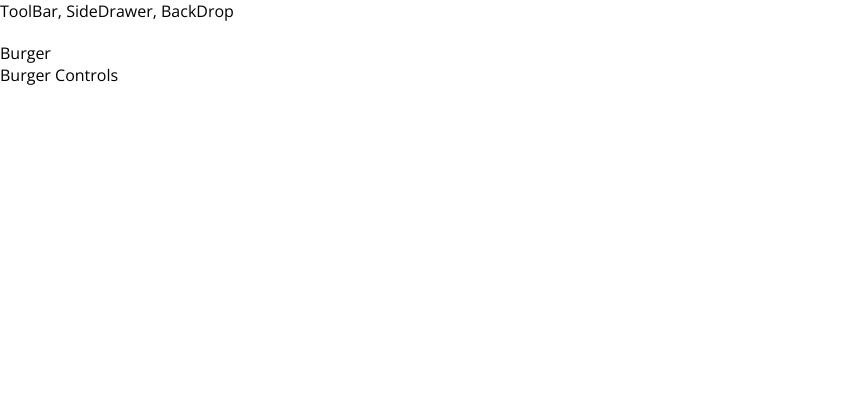
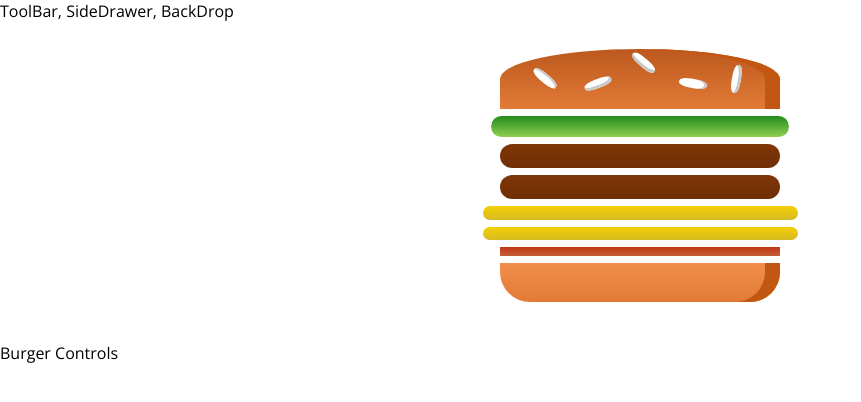
Before and after one commit to Santhosh-Umapathi/React-Burger-Builder, a React app: page / in a window 1280 px wide. Shown: the top 402 px of the page, without its empty margins (0-861 px from the left). Built offline with nearby package versions, Linux system fonts and the light colour scheme.

Commit message:
Dynamic Ingredients added to burgers

```diff
--- a/src/components/Burgers/BurgerIngredients/BurgerIngredients.js
+++ b/src/components/Burgers/BurgerIngredients/BurgerIngredients.js
@@ -1,13 +1,18 @@
-import React from 'react'
+import PropTypes from 'prop-types';
+import React, { Component } from 'react'
 
-import classes from './BurgerIngrdients.css'
 
-const BurgerIngredients = (props) =>
+
+import classes from './BurgerIngredients.css'
+
+class BurgerIngredients extends Component
 {
 
+	render()
+	{
 		let ingredient = null;
 
-	switch (props.type) {
+			switch (this.props.type) {
 				case "bread-bottom":
 					ingredient = <div className = {classes.BreadBottom}></div>
 					break;
@@ -38,8 +43,13 @@ const BurgerIngredients = (props) =>
 				default:
 					break;
 			}
+			return ingredient;
+	}
+}
 
-	return ingredient;
+//Setting props type and required to use
+BurgerIngredients.propTypes = {
+	type: PropTypes.string.isRequired
 }
 
 export default BurgerIngredients;
--- /dev/null
+++ b/src/components/Burgers/Burgers.css
@@ -0,0 +1,40 @@
+.burger
+{
+	width: 100%;
+	height: 250px;
+	margin: auto;
+	text-align: center;
+	font-size: 1.2rem;
+	font-weight: bold;
+	overflow: scroll;
+}
+
+/* Smaller */
+@media (min-width: 1000px) and (min-height: 700px)
+{
+	.burger
+	{
+		width: 700px;
+		height: 600px;
+	}
+}
+
+/* More Smaller */
+@media (min-width: 500px) and (min-height: 401px)
+{
+	.burger
+	{
+		width: 450px;
+		height: 400px;
+	}
+}
+
+/* Portrait Smaller */
+@media (min-width: 500px) and (min-height: 400px)
+{
+	.burger
+	{
+		width: 350px;
+		height: 300px;
+	}
+}
--- a/src/components/Burgers/Burgers.js
+++ b/src/components/Burgers/Burgers.js
@@ -0,0 +1,42 @@
+import React from 'react'
+import BurgerIngredients from './BurgerIngredients/BurgerIngredients'
+import classes from './Burgers.css'
+
+
+
+const Burgers = (props) =>
+{
+
+	const ingredients = props.ingredients
+
+	//Creating Array with keys as type and values and no.of ingredients
+	const newIngredients = Object.keys(ingredients)
+		.map(item =>
+		{
+			return [...Array(ingredients[item])]
+				.map((_, index) =>
+				{
+					return <BurgerIngredients key={item + index} type={item}/>
+				})
+		})
+
+
+
+
+
+	return (
+		<div className = {classes.burger}>
+			<BurgerIngredients type="bread-top" />
+
+			{/* <BurgerIngredients type = "cheese"/>
+			<BurgerIngredients type = "meat"/> */}
+
+			{newIngredients}
+
+			<BurgerIngredients type = "bread-bottom"/>
+
+		</div>
+	)
+}
+
+export default Burgers;
--- a/src/containers/BurgerBuilder.js
+++ b/src/containers/BurgerBuilder.js
@@ -1,18 +1,28 @@
 import React, { Component } from 'react'
+import Burgers from '../components/Burgers/Burgers';
 import Aux from '../hoc/Aux';
+
 
 
 class BurgerBuilder extends Component
 {
 
+	state = {
+		ingredients:
+		{
+			salad: 1,
+			meat: 2,
+			cheese: 2,
+			bacon: 1
+		}
+	}
 
 	render()
 	{
 		return (
 			<Aux>
-				<div>Burger</div>
+				<Burgers ingredients={this.state.ingredients}/>
 				<div>Burger Controls</div>
-
 			</Aux>
 		)
 	}
```
Also changed, not shown: how-to-use.txt (deleted). Lines whose indentation alone changed are shown as unchanged.
